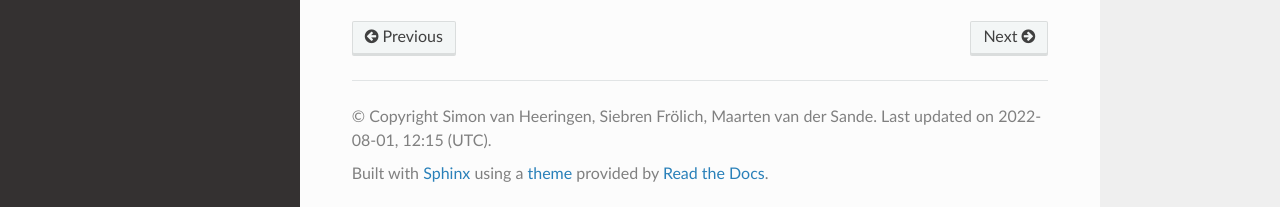
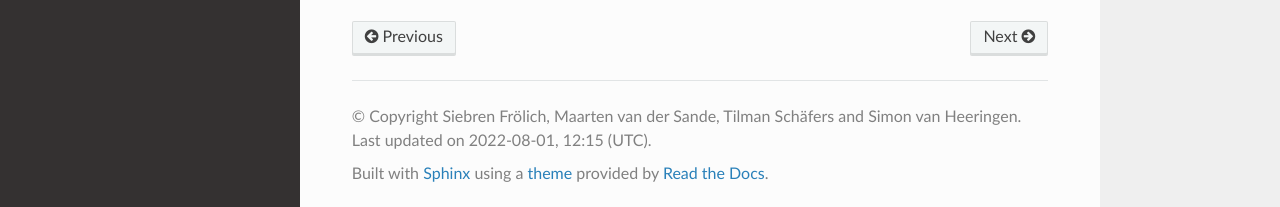
Before and after one commit to vanheeringen-lab/genomepy, a Sphinx documentation site: the page built from docs/content/installation.rst, in a window 1280 px wide and 1225 px high. Shown: the part 1015-1222 px from the top of the window. Built offline with Sphinx 7.4.7 and the Read the Docs theme 2.0.0, drawn with Linux system fonts in a browser that asks for light colours; pages that are not in the unit, such as notebooks, are missing from menus.

Commit message:
publication authors & order everywhere

```diff
--- a/README.md
+++ b/README.md
@@ -3,7 +3,7 @@
 [![bioconda-badge](https://img.shields.io/badge/install%20with-bioconda-brightgreen.svg?style=flat)](http://bioconda.github.io)
 [![Anaconda-Server Badge](https://anaconda.org/bioconda/genomepy/badges/downloads.svg)](https://anaconda.org/bioconda/genomepy)
 [![PyPI version](https://badge.fury.io/py/genomepy.svg)](https://badge.fury.io/py/genomepy)
-<!--- [![star this repo](https://githubbadges.com/star.svg?user=vanheeringen-lab&repo=genomepy&style=flat)](https://github.com/vanheeringen-lab/genomepy) -->
+[![GitHub stars](https://badgen.net/github/stars/vanheeringen-lab/genomepy)](https://GitHub.com/vanheeringen-lab/genomepy/stargazers/)
 
 [![Build Status](https://app.travis-ci.com/vanheeringen-lab/genomepy.svg?branch=master)](https://app.travis-ci.com/github/vanheeringen-lab/genomepy/branches)
 [![Maintainability](https://api.codeclimate.com/v1/badges/c4476820f1d21a3e0569/maintainability)](https://codeclimate.com/github/vanheeringen-lab/genomepy/maintainability)
@@ -618,8 +618,9 @@
 ## Contributors
 
 - Siebren Frölich - [@siebrenf](https://github.com/siebrenf)
+- Maarten van der Sande - [@Maarten-vd-Sande](https://github.com/Maarten-vd-Sande)
+- Tilman Schäfers [@tilschaef](https://github.com/tilschaef)
 - Simon van Heeringen - [@simonvh](https://github.com/simonvh)
-- Maarten van der Sande - [@Maarten-vd-Sande](https://github.com/Maarten-vd-Sande)
 - Dohoon Lee - [@dohlee](https://github.com/dohlee)
 - Jie Zhu - [@alienzj](https://github.com/alienzj)
 
--- a/docs/conf.py
+++ b/docs/conf.py
@@ -18,8 +18,8 @@
 # -- Project information -----------------------------------------------------
 
 project = 'genomepy'
-copyright = 'Simon van Heeringen, Siebren Frölich, Maarten van der Sande'
-author = 'Simon van Heeringen, Siebren Frölich, Maarten van der Sande'
+copyright = 'Siebren Frölich, Maarten van der Sande, Tilman Schäfers and Simon van Heeringen'
+author = 'Siebren Frölich, Maarten van der Sande, Tilman Schäfers and Simon van Heeringen'
 
 
 # -- General configuration ---------------------------------------------------
```
